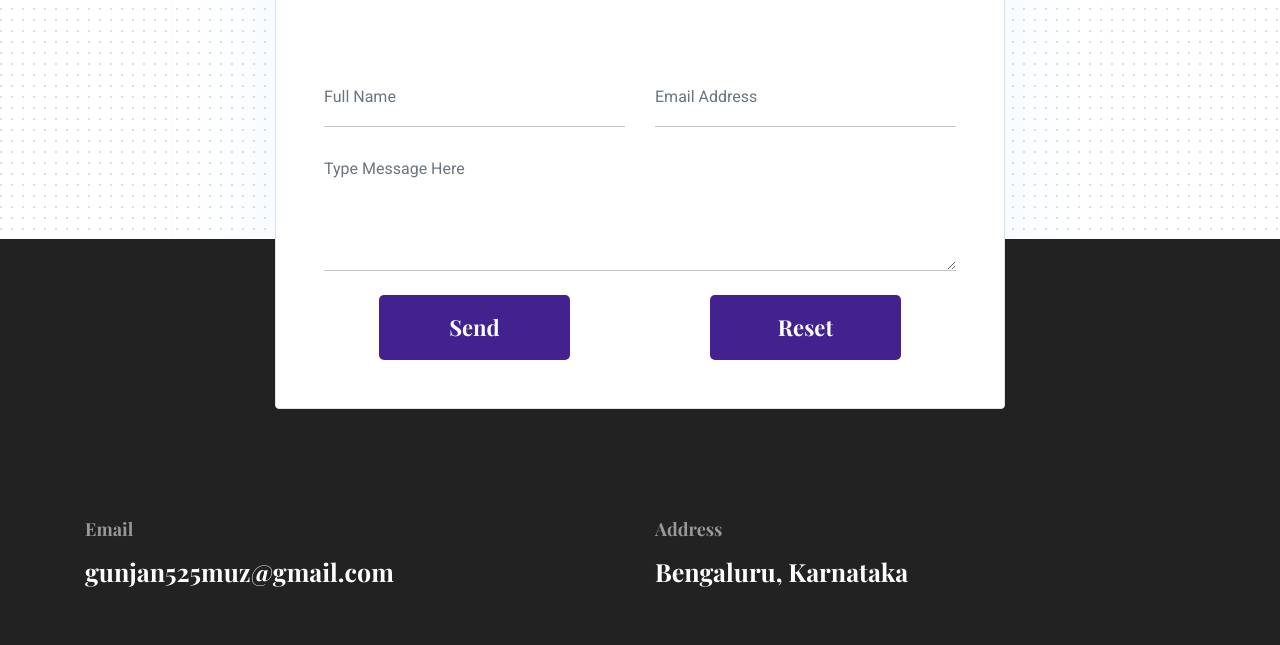
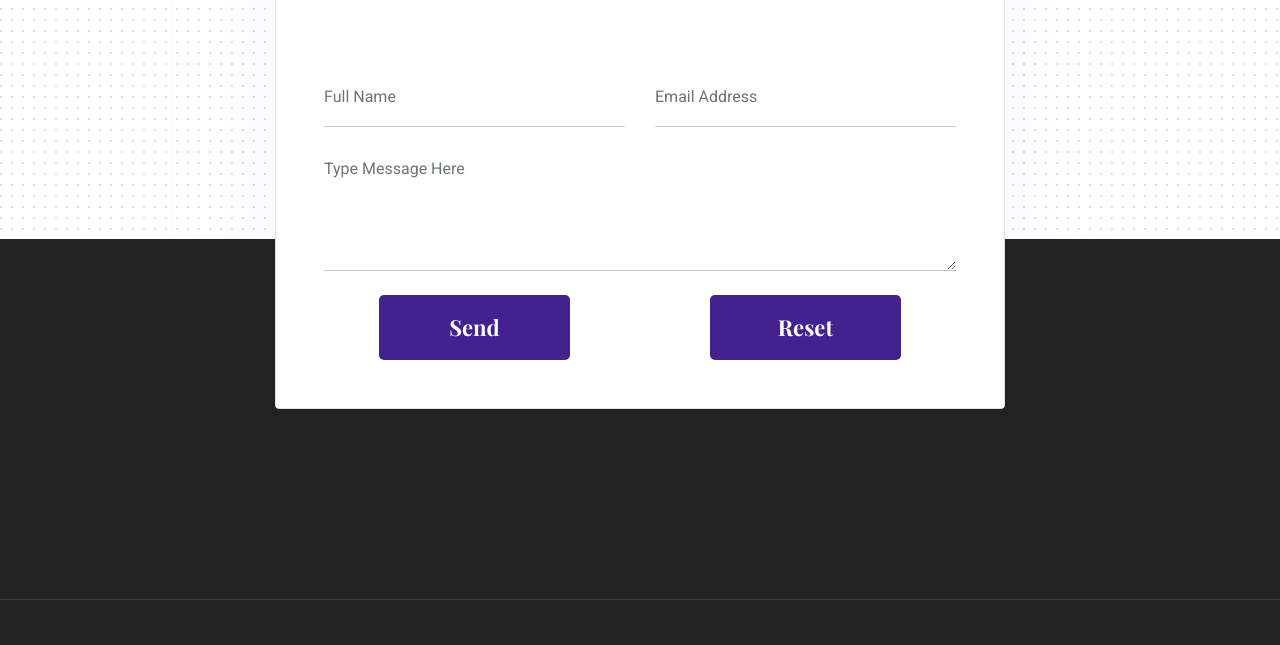
Before and after one commit to KarnGunjan/portfolio_gunjan.github.io, a website: page about.html in a window 1280 px wide. Shown: the part 1231-1876 px from the top of the page. Drawn offline with nearby package versions, Linux system fonts and the light colour scheme.

Commit message:
Update about.html

```diff
--- a/about.html
+++ b/about.html
@@ -212,21 +212,7 @@
     <footer class="bg-dark footer-section">
       <div class="section">
         <div class="container">
-          <div class="row">
-            <div class="col-md-6">
-              <h5 class="text-light">Email</h5>
-              <p class="text-white paragraph-lg font-secondary">
-                gunjan525muz@gmail.com
-              </p>
-            </div>
 
-            <div class="col-md-6">
-              <h5 class="text-light">Address</h5>
-              <p class="text-white paragraph-lg font-secondary">
-                Bengaluru, Karnataka
-              </p>
-            </div>
-          </div>
         </div>
       </div>
       <div class="border-top text-center border-dark py-5">
```
